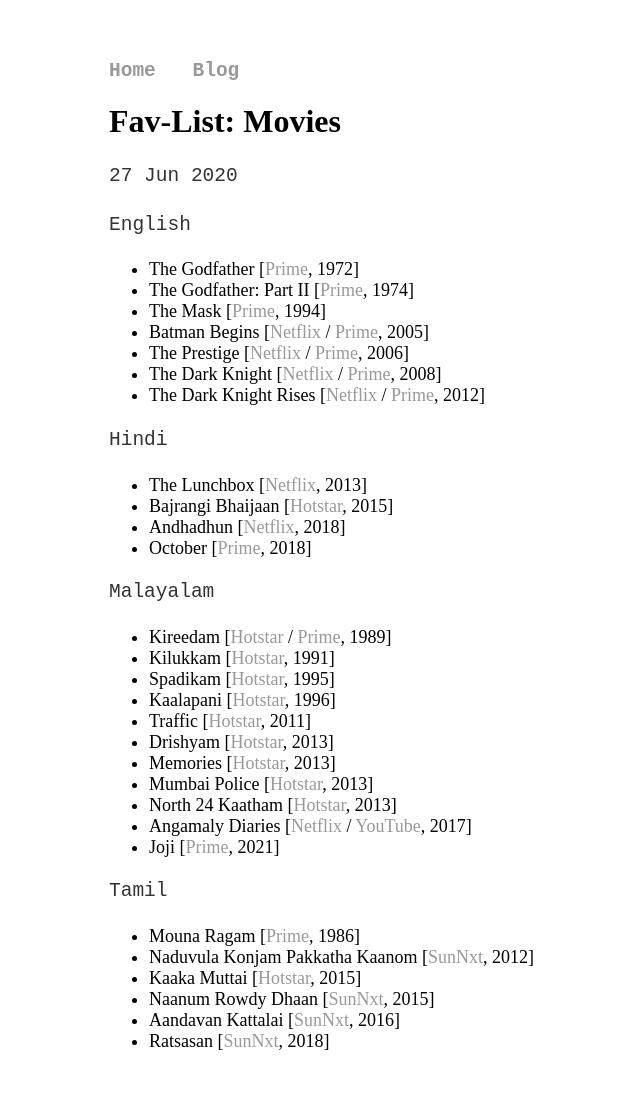
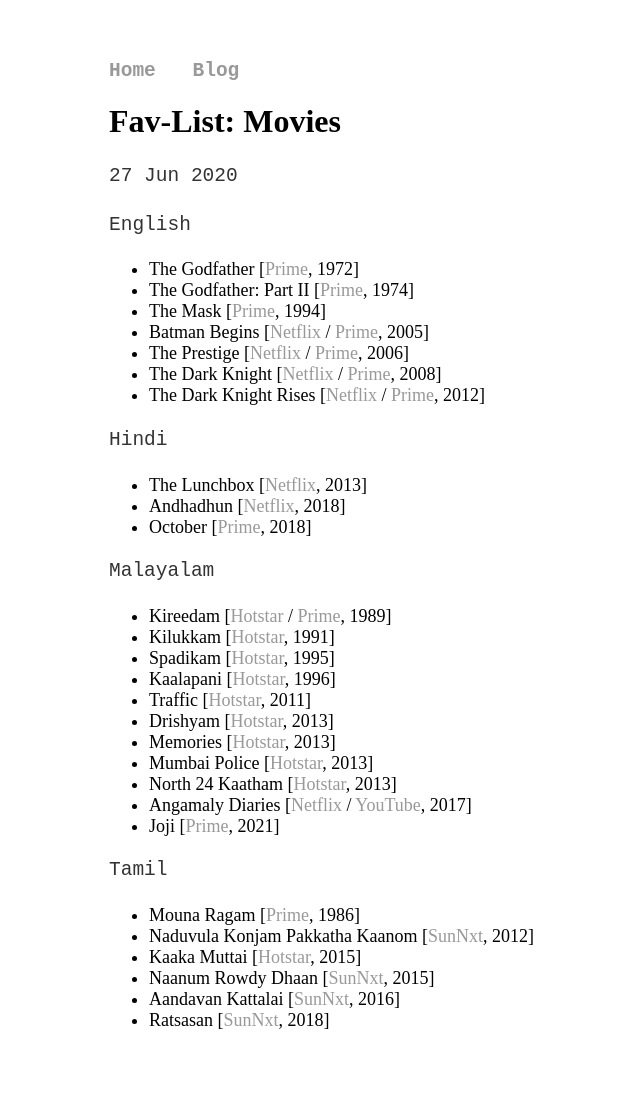
Before and after one commit to joe019/joe019.github.io, a Jekyll site: the page built from _posts/2020-06-27-movies.md, in a window 1280 px wide. Shown: the whole page, without its empty margins (51-691 px from the left). Built offline with Jekyll 4.4.1, drawn with Linux system fonts in a browser that asks for light colours; after the commit the page ends 1091 px from its top, so only the background shows below that.

Commit message:
Removed "Bajrangi Bhaijaan"

```diff
--- a/_posts/2020-06-27-movies.md
+++ b/_posts/2020-06-27-movies.md
@@ -15,7 +15,6 @@
 
 Hindi
 * The Lunchbox [[Netflix](https://www.netflix.com/in/title/70278932), 2013]
-* Bajrangi Bhaijaan [[Hotstar](https://www.hotstar.com/in/movies/bajrangi-bhaijaan/1000071777), 2015]
 * Andhadhun [[Netflix](https://www.netflix.com/watch/81039381), 2018]
 * October [[Prime](https://www.primevideo.com/detail/0KVOW5B1SGGC67U9R3BX2F7KXB), 2018]
 
```
